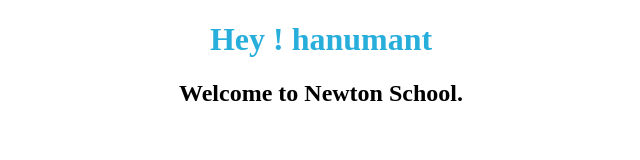
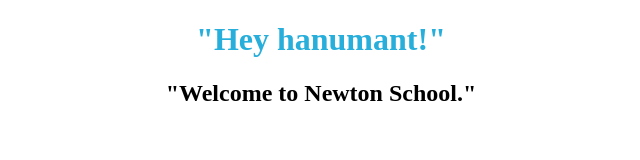
Before and after one commit to phanumant228/Greetings-with-Props---Going-through-the-file-structure-analyzing-the-project.---eiwvvfcfpbb5, a React app: page / in a window 1280 px wide. Shown: the top 160 px of the page, without its empty margins (319-959 px from the left). Built offline with nearby package versions, Linux system fonts and the light colour scheme.

Commit message:
Update Welcome.js

```diff
--- a/src/components/Welcome.js
+++ b/src/components/Welcome.js
@@ -4,9 +4,9 @@
 const Welcome=(props)=>{
     return(
         <div>
-            <h1>Hey ! {props.name}</h1>
-            <h2>Welcome to Newton School.</h2>
-        </div>
+    <h1>"Hey {props.name}!"</h1>
+    <h2>"Welcome to Newton School."</h2>
+    </div>
     )
 }
 export default Welcome
```
